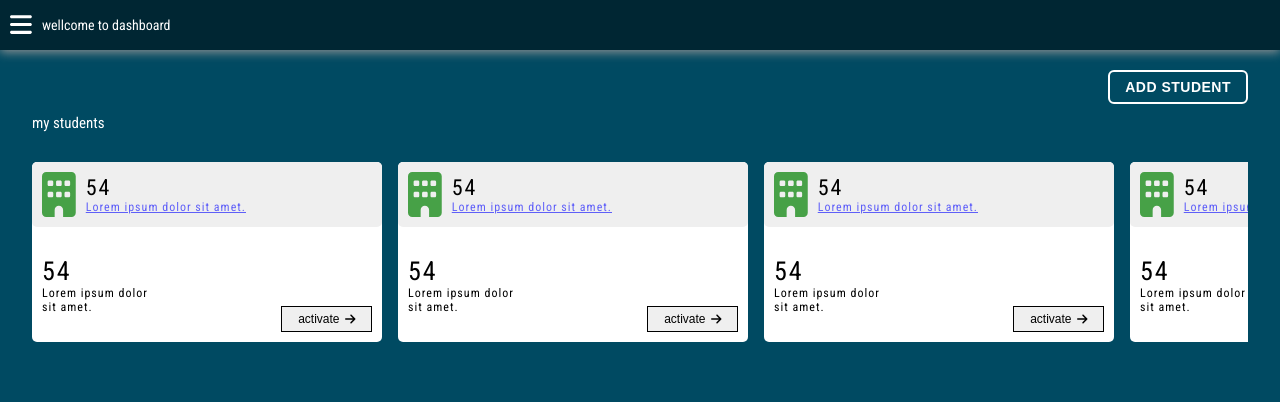
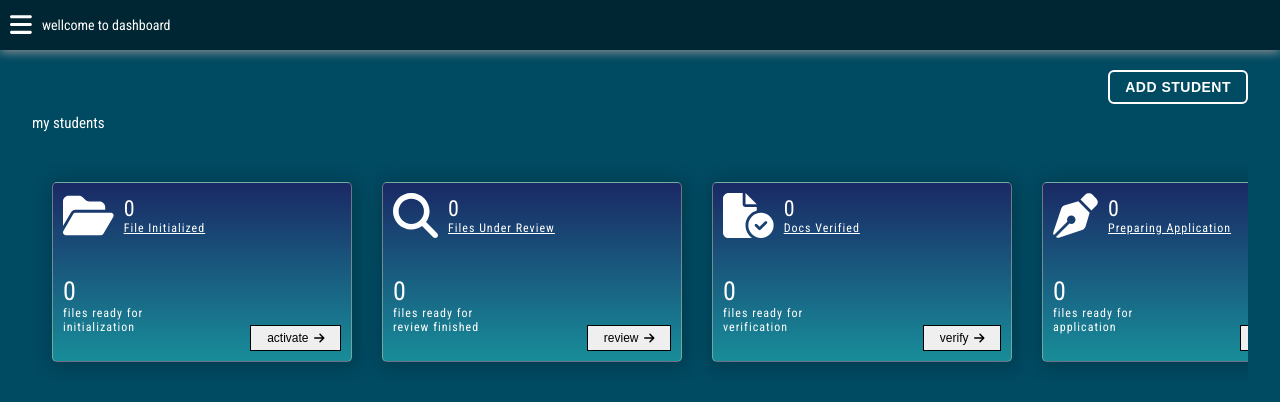
Before and after one commit to mahfuz-ta09/nrc-london, a Next.js app: page /Dashboard/admin/st-file in a window 1280 px wide. Shown: the top 402 px of the page. Built offline with nearby package versions, Linux system fonts and the light colour scheme; no server answers.

Commit message:
slider in st-file

```diff
--- a/src/app/(dashboard)/DashboardSharedItem/StFile/StudentInfoSlider/StudentInfoSlider.tsx
+++ b/src/app/(dashboard)/DashboardSharedItem/StFile/StudentInfoSlider/StudentInfoSlider.tsx
@@ -2,8 +2,90 @@
 import { useRef } from "react";
 import '@/css/Dashboard/DashBoardSharedItem/DashboardSharedCss.css'
 import { FontAwesomeIcon } from "@fortawesome/react-fontawesome";
-import { faArrowRight, faBuilding } from "@fortawesome/free-solid-svg-icons";
-
+import { faArrowRight, faBuilding, faCircleCheck, faCircleXmark, faComments, faFileCircleCheck, faFlagCheckered, faFolderOpen, faPaperPlane, faPenNib, faSearch } from "@fortawesome/free-solid-svg-icons";
+const workflowSteps = [
+  {
+    id: 1,
+    icon: faFolderOpen,
+    count: 0,
+    title: "File Initialized",
+    bodyTitle: "files ready for",
+    bodySubtitle: "initialization",
+    action: "activate",
+  },
+  {
+    id: 2,
+    icon: faSearch,
+    count: 0,
+    title: "Files Under Review",
+    bodyTitle: "files ready for",
+    bodySubtitle: "review finished",
+    action: "review",
+  },
+  {
+    id: 3,
+    icon: faFileCircleCheck,
+    count: 0,
+    title: "Docs Verified",
+    bodyTitle: "files ready for",
+    bodySubtitle: "verification",
+    action: "verify",
+  },
+  {
+    id: 4,
+    icon: faPenNib,
+    count: 0,
+    title: "Preparing Application",
+    bodyTitle: "files ready for",
+    bodySubtitle: "application",
+    action: "prepare",
+  },
+  {
+    id: 5,
+    icon: faPaperPlane,
+    count: 0,
+    title: "Submitted",
+    bodyTitle: "applications waiting for",
+    bodySubtitle: "response",
+    action: "track",
+  },
+  {
+    id: 6,
+    icon: faComments,
+    count: 0,
+    title: "In Progress",
+    bodyTitle: "applications pending",
+    bodySubtitle: "communication",
+    action: "follow up",
+  },
+  {
+    id: 7,
+    icon: faCircleCheck,
+    count: 0,
+    title: "Approved",
+    bodyTitle: "students ready for",
+    bodySubtitle: "post-visa services",
+    action: "complete",
+  },
+  {
+    id: 8,
+    icon: faCircleXmark,
+    count: 0,
+    title: "Rejected",
+    bodyTitle: "cases need",
+    bodySubtitle: "re-application",
+    action: "review",
+  },
+  {
+    id: 9,
+    icon: faFlagCheckered,
+    count: 0,
+    title: "Completed",
+    bodyTitle: "students ready for",
+    bodySubtitle: "archiving",
+    action: "archive",
+  },
+];
 const StudentInfoSlider = () => {
     const sliderRef = useRef<HTMLDivElement>(null);
 
@@ -46,106 +128,29 @@ const StudentInfoSlider = () => {
     onMouseUp={handleMouseUp}
     onMouseMove={handleMouseMove}
   >
-                <div className="student-info-card">
+    {workflowSteps.map((step) => (
+      <div key={step.id} className="student-info-card">
         <div className="student-card-info-header">
-                        <FontAwesomeIcon className="info-header-icon" icon={faBuilding}/>
+          <FontAwesomeIcon className="info-header-icon" icon={step.icon} />
           <div className="student-card-info-header-item">
-                            <h5>54</h5>
-                            <h6>Lorem ipsum dolor sit amet.</h6>
+            <h5>{step.count}</h5>
+            <h6>{step.title}</h6>
           </div>
         </div>
         <div className="student-card-info-body">
-                        <h5>54</h5>
-                        <h6>Lorem ipsum dolor <br/>sit amet.</h6>
-                        <button className="action-btn">activate <FontAwesomeIcon icon={faArrowRight}/></button>
+          <h5>{step.count}</h5>
+          <h6>
+            {step.bodyTitle} <br /> {step.bodySubtitle}
+          </h6>
+          <button className="details-action-btn">
+            {step.action} <FontAwesomeIcon icon={faArrowRight} />
+          </button>
         </div>
       </div>
-                <div className="student-info-card">
-                    <div className="student-card-info-header">
-                        <FontAwesomeIcon className="info-header-icon" icon={faBuilding}/>
-                        <div className="student-card-info-header-item">
-                            <h5>54</h5>
-                            <h6>Lorem ipsum dolor sit amet.</h6>
+    ))}
   </div>
 </div>
-                    <div className="student-card-info-body">
-                        <h5>54</h5>
-                        <h6>Lorem ipsum dolor <br/>sit amet.</h6>
-                        <button className="action-btn">activate <FontAwesomeIcon icon={faArrowRight}/></button>
-                    </div>
-                </div>
-                <div className="student-info-card">
-                    <div className="student-card-info-header">
-                        <FontAwesomeIcon className="info-header-icon" icon={faBuilding}/>
-                        <div className="student-card-info-header-item">
-                            <h5>54</h5>
-                            <h6>Lorem ipsum dolor sit amet.</h6>
-                        </div>
-                    </div>
-                    <div className="student-card-info-body">
-                        <h5>54</h5>
-                        <h6>Lorem ipsum dolor <br/>sit amet.</h6>
-                        <button className="action-btn">activate <FontAwesomeIcon icon={faArrowRight}/></button>
-                    </div>
-                </div>
-                <div className="student-info-card">
-                    <div className="student-card-info-header">
-                        <FontAwesomeIcon className="info-header-icon" icon={faBuilding}/>
-                        <div className="student-card-info-header-item">
-                            <h5>54</h5>
-                            <h6>Lorem ipsum dolor sit amet.</h6>
-                        </div>
-                    </div>
-                    <div className="student-card-info-body">
-                        <h5>54</h5>
-                        <h6>Lorem ipsum dolor <br/>sit amet.</h6>
-                        <button className="action-btn">activate <FontAwesomeIcon icon={faArrowRight}/></button>
-                    </div>
-                </div>
-                <div className="student-info-card">
-                    <div className="student-card-info-header">
-                        <FontAwesomeIcon className="info-header-icon" icon={faBuilding}/>
-                        <div className="student-card-info-header-item">
-                            <h5>54</h5>
-                            <h6>Lorem ipsum dolor sit amet.</h6>
-                        </div>
-                    </div>
-                    <div className="student-card-info-body">
-                        <h5>54</h5>
-                        <h6>Lorem ipsum dolor <br/>sit amet.</h6>
-                        <button className="action-btn">activate <FontAwesomeIcon icon={faArrowRight}/></button>
-                    </div>
-                </div>
-                <div className="student-info-card">
-                    <div className="student-card-info-header">
-                        <FontAwesomeIcon className="info-header-icon" icon={faBuilding}/>
-                        <div className="student-card-info-header-item">
-                            <h5>54</h5>
-                            <h6>Lorem ipsum dolor sit amet.</h6>
-                        </div>
-                    </div>
-                    <div className="student-card-info-body">
-                        <h5>54</h5>
-                        <h6>Lorem ipsum dolor <br/>sit amet.</h6>
-                        <button className="action-btn">activate <FontAwesomeIcon icon={faArrowRight}/></button>
-                    </div>
-                </div>
-                <div className="student-info-card">
-                    <div className="student-card-info-header">
-                        <FontAwesomeIcon className="info-header-icon" icon={faBuilding}/>
-                        <div className="student-card-info-header-item">
-                            <h5>54</h5>
-                            <h6>Lorem ipsum dolor sit amet.</h6>
-                        </div>
-                    </div>
-                    <div className="student-card-info-body">
-                        <h5>54</h5>
-                        <h6>Lorem ipsum dolor <br/>sit amet.</h6>
-                        <button className="action-btn">activate <FontAwesomeIcon icon={faArrowRight}/></button>
-                    </div>
-                </div>
-            </div>
-        </div>
+
     )
 }
 
--- a/src/css/Dashboard/DashBoardSharedItem/DashboardSharedCss.css
+++ b/src/css/Dashboard/DashBoardSharedItem/DashboardSharedCss.css
@@ -35,10 +35,11 @@
 
 .student-info-slider {
   display: flex;
-  gap: 1rem;
+  gap: 30px;
   overflow-x: scroll;
   scrollbar-width: none;
   -ms-overflow-style: none;
+  padding: 20px;
   cursor: grab;
 }
 
@@ -51,9 +52,11 @@
 }
 
 .student-info-card {
-    min-width: 350px;
+    min-width: 300px;
     height: 180px;
-    background: #fff;
+    border: 1px solid rgb(245, 222, 179,0.4);
+    box-shadow: 2px 2px 20px 3px rgba(0,0,0,0.2);
+    background-image: linear-gradient(to top, rgb(48, 207, 208,0.5) 0%, rgb(51, 8, 103,0.5) 100%);
     border-radius: 5px;
     display: flex;
     justify-content: space-between;
@@ -64,7 +67,6 @@
 
 
 .student-card-info-header{
-    background: #efefef;
     height: 70px;
     width: 100%;
     padding: 10px;
@@ -77,22 +79,24 @@
 
 .info-header-icon{
     font-size: 45px;
-    color: rgb(0, 128, 0,0.7);
+    color: #fff;
+    /* color: rgb(0, 128, 0,0.7); */
 }
 
 .student-card-info-header-item h6{
     font-size: 12px;
     font-weight: 300;
     text-decoration: underline;
-    color: rgb(0, 0, 255,0.6);
+    color: #fff;
     letter-spacing: 1px;
+    cursor: pointer;
 }
 
 .student-card-info-header-item h5{
     font-size: 22px;
     font-weight: 400;
     letter-spacing: 2px;
-    color: #000;
+    color: #fff;
 }
 
 .student-card-info-body{
@@ -110,17 +114,17 @@
     font-size: 26px;
     font-weight: 400;
     letter-spacing: 2px;
-    color: #000;
+    color: #fff;
 }
 
 .student-card-info-body h6{
     font-size: 12px;
     font-weight: 300;
     letter-spacing: 1px;
-    color: #000;
+    color: #fff;
 }
 
-.action-btn{
+.details-action-btn{
     background: #efefef;
     padding: 5px 16px;
     outline: none;
```
Lines whose indentation alone changed are shown as unchanged.
